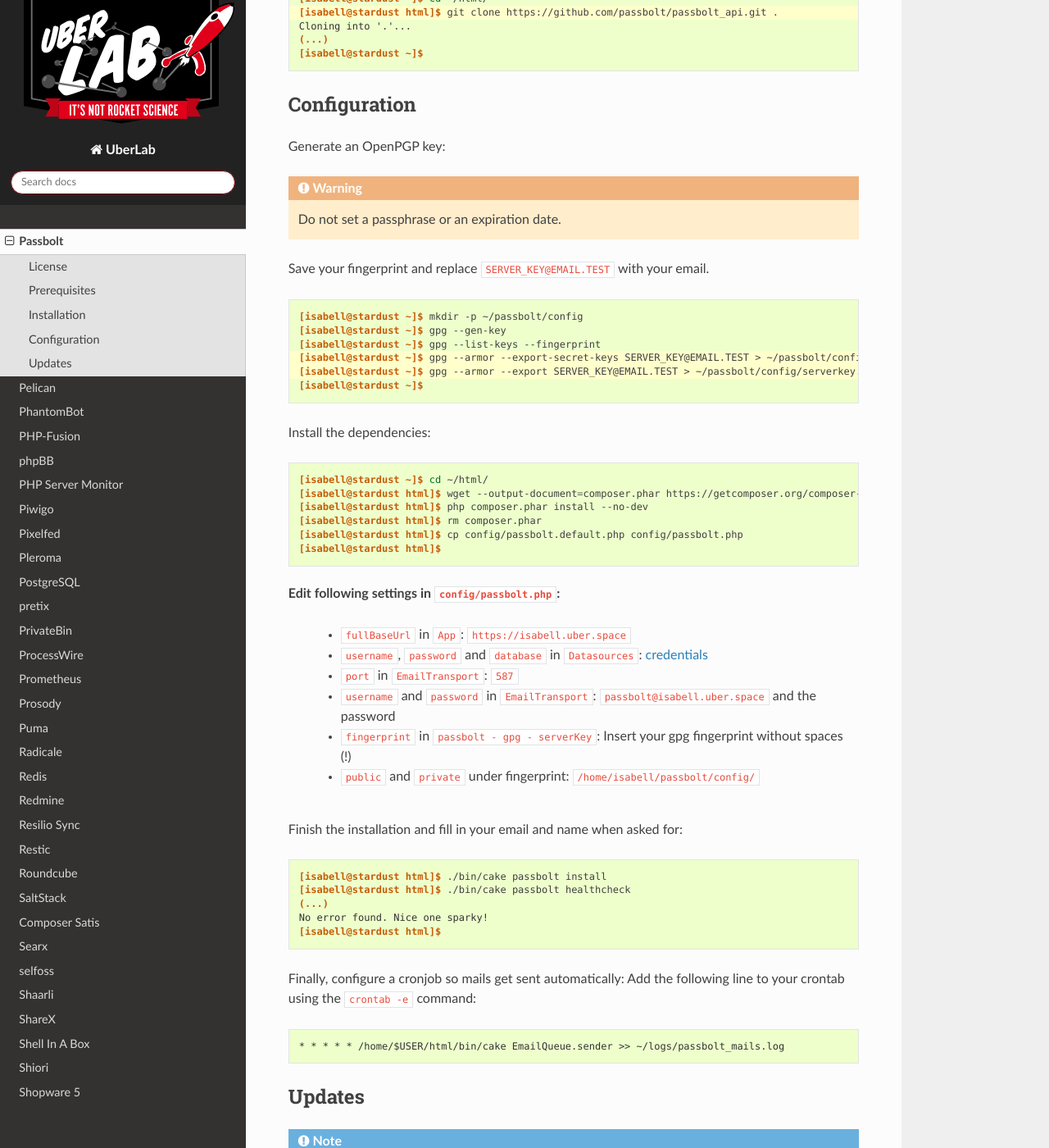
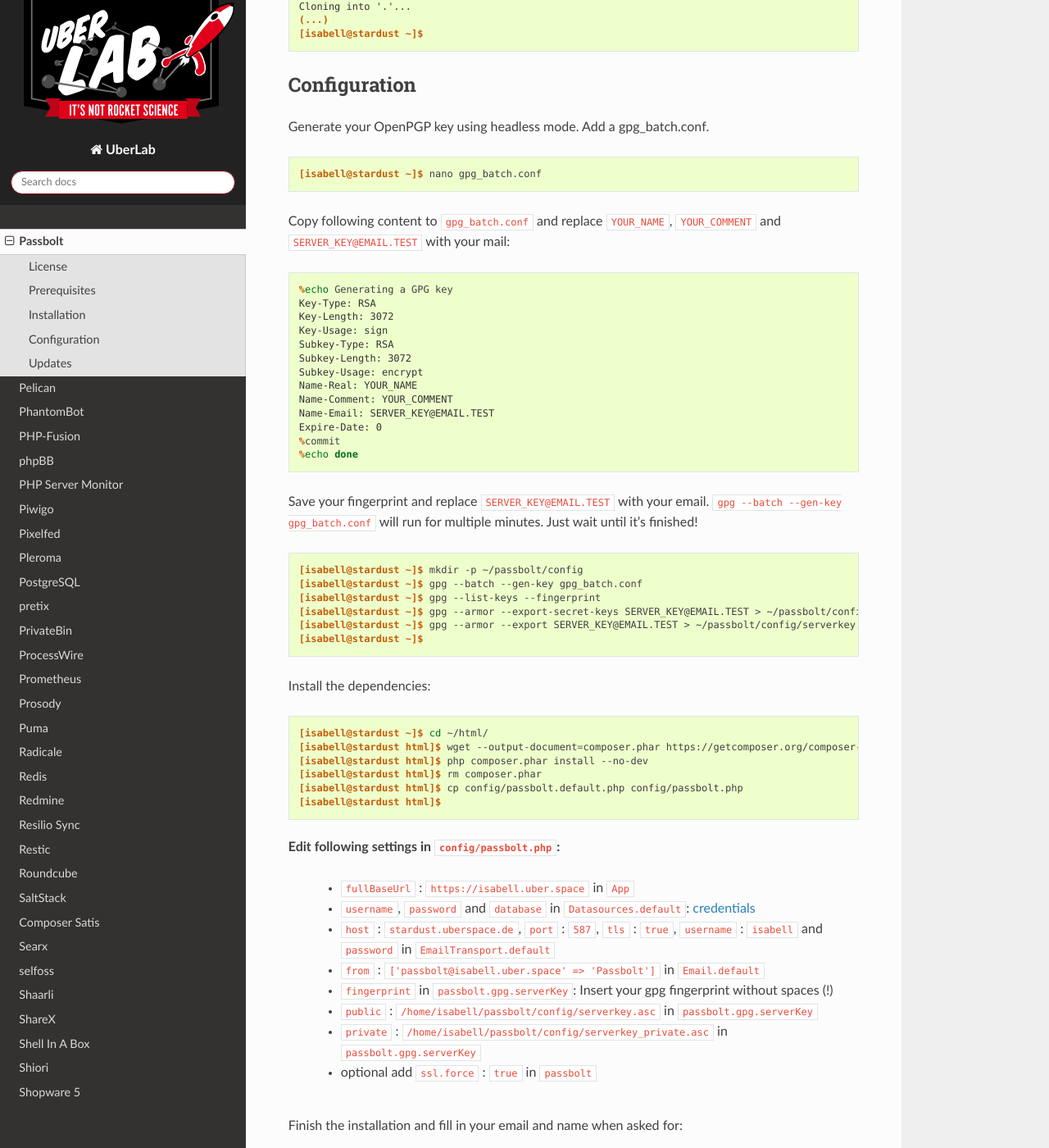
Before and after one commit to Uberspace/lab, a Sphinx documentation site: the page built from source/guide_passbolt.rst, in a window 1280 px wide and 1400 px high, scrolled down 2436 px. Shown: the whole window at 82% size. Built offline with Sphinx 7.4.7 and the Read the Docs theme 2.0.0, drawn with Linux system fonts in a browser that asks for light colours; some of the changed text lies outside the part shown.

Commit message:
Update guide_passbolt.rst
Updates guide to work with the latest passbolt version 4.5.2.. Testet with Uberspace 7.15.10.

- fixes GPG-Key generation (headless-mode)
- corrects parameters for config/passbolt.php
  - allows full security
  - allows sending emails using uberspace

```diff
--- a/source/guide_passbolt.rst
+++ b/source/guide_passbolt.rst
@@ -37,12 +37,12 @@
 Prerequisites
 =============
 
-We’re using :manual:`PHP <lang-php>` in the stable version 7.2. Since new Uberspaces are currently setup with PHP 7.1 by default you need to set this version manually:
+We’re using :manual:`PHP <lang-php>` in the stable version 8.1.
 
 ::
 
- [isabell@stardust ~]$ uberspace tools version use php 7.2
- Selected PHP version 7.2
+ [isabell@stardust ~]$ uberspace tools version use php 8.1
+ Selected PHP version 8.1
  The new configuration is adapted immediately. Patch updates will be applied automatically.
  [isabell@stardust ~]$
 
@@ -87,17 +87,38 @@
 Configuration
 =============
 
-Generate an OpenPGP key:
+Generate your OpenPGP key using headless mode. Add a gpg_batch.conf.
 
-.. warning:: Do not set a passphrase or an expiration date.
+::
 
-Save your fingerprint and replace ``SERVER_KEY@EMAIL.TEST`` with your email.
+ [isabell@stardust ~]$ nano gpg_batch.conf
 
-.. code-block:: console
- :emphasize-lines: 4,5
+Copy following content to ``gpg_batch.conf`` and replace ``YOUR_NAME``, ``YOUR_COMMENT`` and ``SERVER_KEY@EMAIL.TEST`` with your mail:
+
+::
+
+ %echo Generating a GPG key
+ Key-Type: RSA
+ Key-Length: 3072
+ Key-Usage: sign
+ Subkey-Type: RSA
+ Subkey-Length: 3072
+ Subkey-Usage: encrypt
+ Name-Real: YOUR_NAME
+ Name-Comment: YOUR_COMMENT
+ Name-Email: SERVER_KEY@EMAIL.TEST
+ Expire-Date: 0
+ %commit
+ %echo done
+
+::
+
+Save your fingerprint and replace ``SERVER_KEY@EMAIL.TEST`` with your email. ``gpg --batch --gen-key gpg_batch.conf`` will run for multiple minutes. Just wait until it's finished!
+
+::
 
  [isabell@stardust ~]$ mkdir -p ~/passbolt/config
- [isabell@stardust ~]$ gpg --gen-key
+ [isabell@stardust ~]$ gpg --batch --gen-key gpg_batch.conf
  [isabell@stardust ~]$ gpg --list-keys --fingerprint
  [isabell@stardust ~]$ gpg --armor --export-secret-keys SERVER_KEY@EMAIL.TEST > ~/passbolt/config/serverkey_private.asc
  [isabell@stardust ~]$ gpg --armor --export SERVER_KEY@EMAIL.TEST > ~/passbolt/config/serverkey.asc
@@ -115,12 +136,15 @@
  [isabell@stardust html]$
 
 Edit following settings in ``config/passbolt.php``:
- * ``fullBaseUrl`` in ``App``: ``https://isabell.uber.space``
- * ``username``, ``password`` and ``database`` in ``Datasources``: :manual_anchor:`credentials <database-mysql.html#login-credentials>`
- * ``port`` in ``EmailTransport``: ``587``
- * ``username`` and ``password`` in ``EmailTransport``: ``passbolt@isabell.uber.space`` and the password
- * ``fingerprint`` in ``passbolt - gpg - serverKey``: Insert your gpg fingerprint without spaces (!)
- * ``public`` and ``private`` under fingerprint: ``/home/isabell/passbolt/config/``
+ * ``fullBaseUrl`` : ``https://isabell.uber.space`` in ``App``
+ * ``username``, ``password`` and ``database`` in ``Datasources.default``: :manual_anchor:`credentials <database-mysql.html#login-credentials>`
+ * ``host`` : ``stardust.uberspace.de``, ``port`` : ``587``, ``tls`` : ``true``, ``username`` : ``isabell`` and ``password`` in ``EmailTransport.default``
+ * ``from`` : ``['passbolt@isabell.uber.space' => 'Passbolt']`` in ``Email.default``
+ * ``fingerprint`` in ``passbolt.gpg.serverKey``: Insert your gpg fingerprint without spaces (!)
+ * ``public`` : ``/home/isabell/passbolt/config/serverkey.asc`` in ``passbolt.gpg.serverKey``
+ * ``private`` : ``/home/isabell/passbolt/config/serverkey_private.asc`` in ``passbolt.gpg.serverKey``
+ * optional add ``ssl.force`` : ``true`` in ``passbolt``
+
 
 Finish the installation and fill in your email and name when asked for:
 
```
Also changed, not shown: other parts of source/guide_passbolt.rst (+2 -2 lines).
